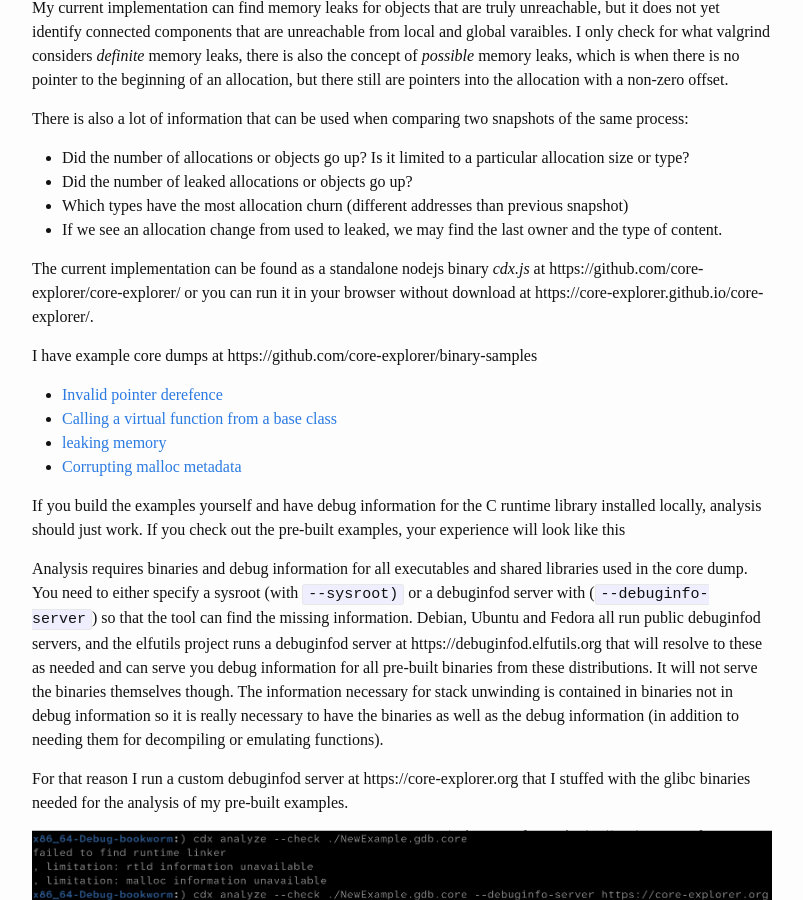
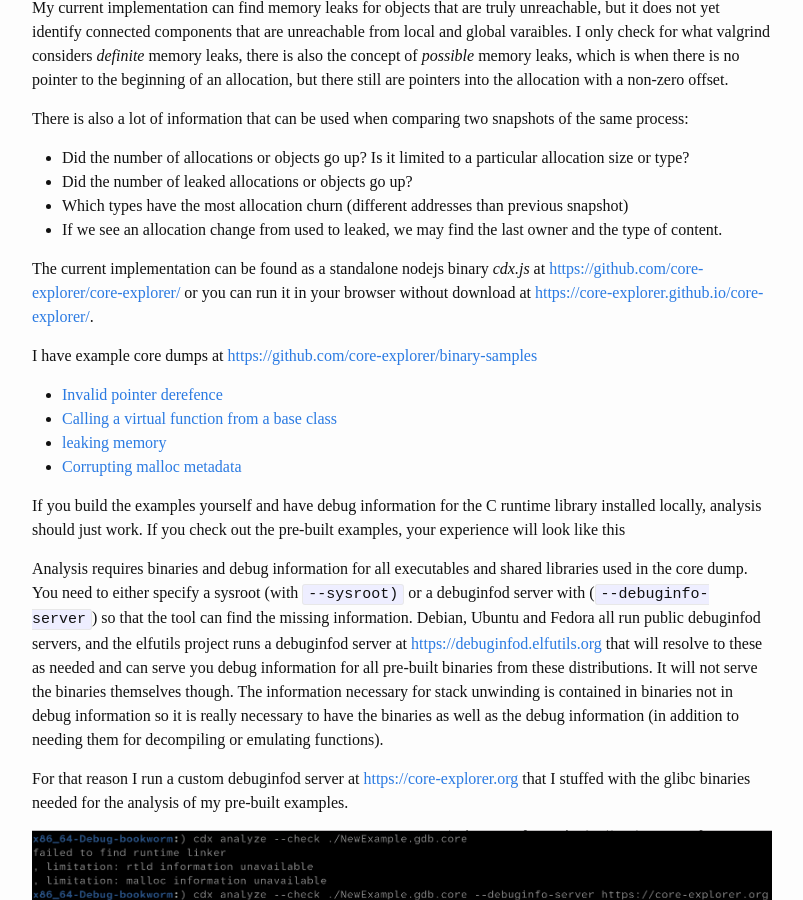
Before and after one commit to core-explorer/blog, a Jekyll site: the page built from _posts/2025-06-09-snapshot-analysis-for-modern-c++.md, in a window 1280 px wide and 900 px high, scrolled down 10297 px. Shown: the whole window, without its empty margins (238-1041 px from the left). Built offline with Jekyll 4.4.1, drawn with Linux system fonts in a browser that asks for light colours; part of the change alters nothing that is shown.

Commit message:
fix hyperlinks

```diff
--- a/_posts/2025-06-09-snapshot-analysis-for-modern-c++.md
+++ b/_posts/2025-06-09-snapshot-analysis-for-modern-c++.md
@@ -284,9 +284,9 @@ There is also a lot of information that can be used when comparing two snapshots
 * Which types have the most allocation churn (different addresses than previous snapshot)
 * If we see an allocation change from used to leaked, we may find the last owner and the type of content.
 
-The current implementation can be found as a standalone nodejs binary *cdx.js* at https://github.com/core-explorer/core-explorer/ or you can run it in your browser without download at https://core-explorer.github.io/core-explorer/.
+The current implementation can be found as a standalone nodejs binary *cdx.js* at [https://github.com/core-explorer/core-explorer/](https://github.com/core-explorer/core-explorer/) or you can run it in your browser without download at [https://core-explorer.github.io/core-explorer/](https://core-explorer.github.io/core-explorer/).
 
-I have example core dumps at https://github.com/core-explorer/binary-samples
+I have example core dumps at [https://github.com/core-explorer/binary-samples](https://github.com/core-explorer/binary-samples)
 
 * [Invalid pointer derefence](https://core-explorer.github.io/core-explorer/index-st.html?download=https://core-explorer.github.io/binary-samples/cpp-examples/x86_64-Debug-bookworm/PointerExample.gdb.core&download1=https://core-explorer.github.io/binary-samples/cpp-examples/x86_64-Debug-bookworm/PointerExample)
 * [Calling a virtual function from a base class](https://core-explorer.github.io/core-explorer/index-st.html?download=https://core-explorer.github.io/binary-samples/cpp-examples/x86_64-Debug-noble/VirtualExample.gdb.core&download1=https://core-explorer.github.io/binary-samples/cpp-examples/x86_64-Debug-noble/VirtualExample)
@@ -297,9 +297,9 @@ If you build the examples yourself and have debug information for the C runtime
 If you check out the pre-built examples, your experience will look like this
 
 Analysis requires binaries and debug information for all executables and shared libraries used in the core dump. You need to either specify a sysroot (with `--sysroot)` or a debuginfod server with (`--debuginfo-server`) so that the tool can find the missing information.
-Debian, Ubuntu and Fedora all run public debuginfod servers, and the elfutils project runs a debuginfod server at https://debuginfod.elfutils.org that will resolve to these as needed and can serve you debug information for all pre-built binaries from these distributions.
+Debian, Ubuntu and Fedora all run public debuginfod servers, and the elfutils project runs a debuginfod server at [https://debuginfod.elfutils.org](https://debuginfod.elfutils.org) that will resolve to these as needed and can serve you debug information for all pre-built binaries from these distributions.
 It will not serve the binaries themselves though. The information necessary for stack unwinding is contained in binaries not in debug information so it is really necessary to have the binaries as well as the debug information (in addition to needing them for decompiling or emulating functions).
 
-For that reason I run a custom debuginfod server at https://core-explorer.org that I stuffed with the glibc binaries needed for the analysis of my pre-built examples.
+For that reason I run a custom debuginfod server at [https://core-explorer.org](https://core-explorer.org) that I stuffed with the glibc binaries needed for the analysis of my pre-built examples.
 
 ![cdx analyze no debug](/blog/assets/images/analyze_no_dbg.png)
```
